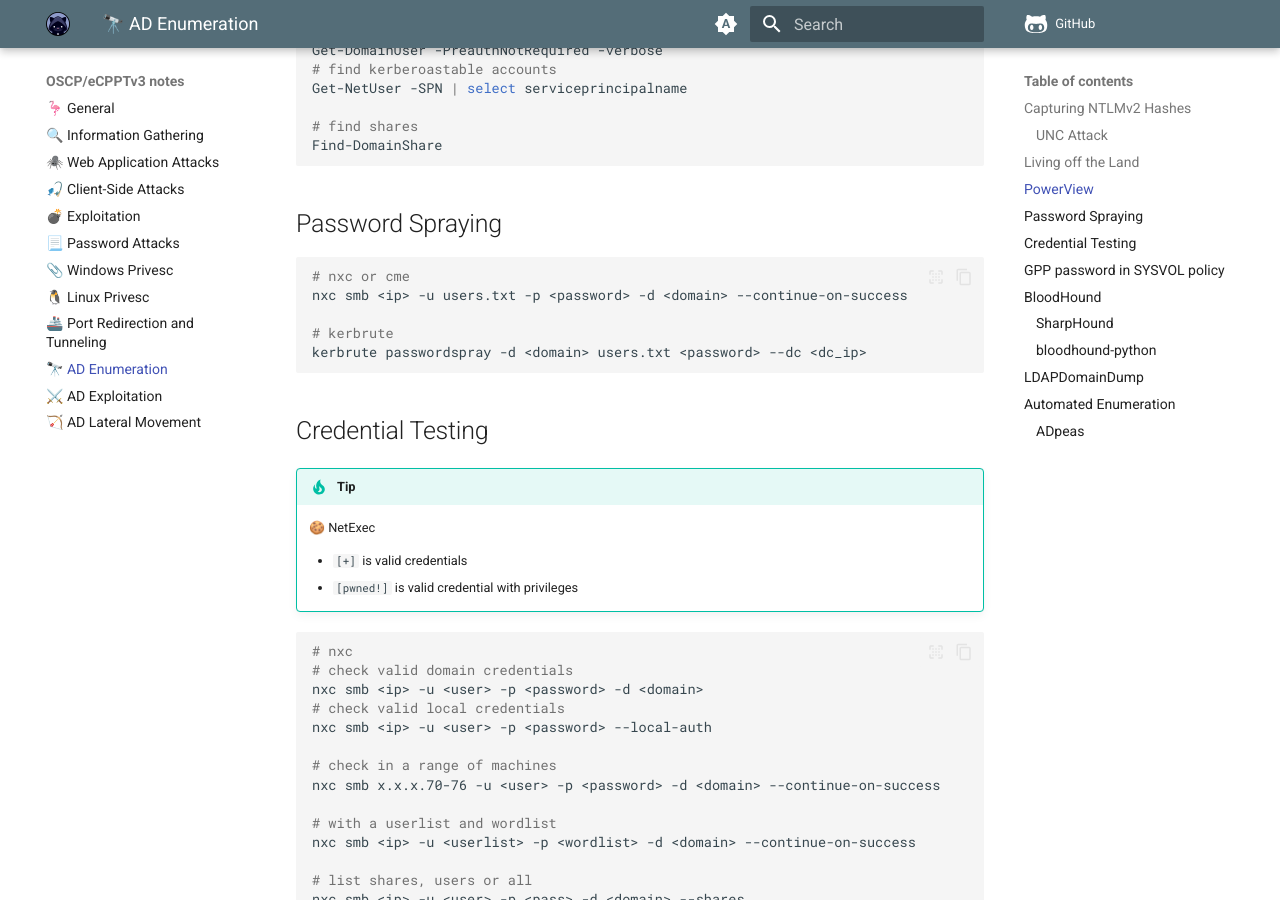
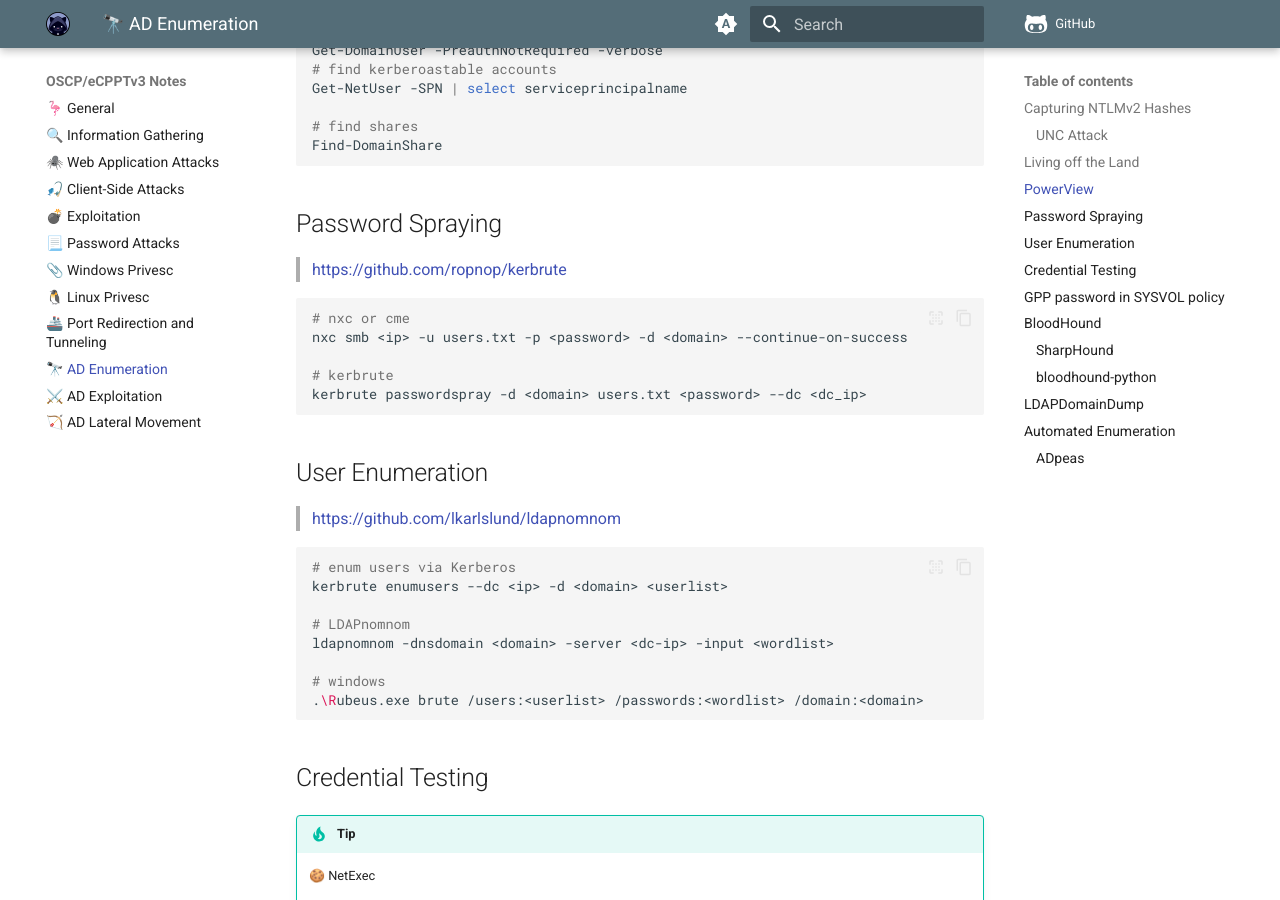
Before and after one commit to krovs/oscp-notes, an MkDocs documentation site: the page built from docs/18_ad_enum.md, in a window 1280 px wide and 900 px high, scrolled down 1741 px. Built offline with MkDocs 1.6.1 and Material for MkDocs 9.7.7, drawn with Linux system fonts in a browser that asks for light colours; comment, search, counter and statistics services are not loaded.

Commit message:
Add ldapnomnom and refactor

````diff
--- a/docs/18_ad_enum.md
+++ b/docs/18_ad_enum.md
@@ -92,12 +92,29 @@ Find-DomainShare
 
 ## Password Spraying
 
+> <https://github.com/ropnop/kerbrute>
+
 ```shell
 # nxc or cme
 nxc smb <ip> -u users.txt -p <password> -d <domain> --continue-on-success
 
 # kerbrute
 kerbrute passwordspray -d <domain> users.txt <password> --dc <dc_ip>
+```
+
+## User Enumeration
+
+> <https://github.com/lkarlslund/ldapnomnom>
+
+```shell
+# enum users via Kerberos
+kerbrute enumusers --dc <ip> -d <domain> <userlist>
+
+# LDAPnomnom
+ldapnomnom -dnsdomain <domain> -server <dc-ip> -input <wordlist>
+
+# windows
+.\Rubeus.exe brute /users:<userlist> /passwords:<wordlist> /domain:<domain>
 ```
 
 ## Credential Testing
--- a/mkdocs.yml
+++ b/mkdocs.yml
@@ -1,4 +1,4 @@
-site_name: OSCP/eCPPTv3 notes
+site_name: OSCP/eCPPTv3 Notes
 site_description: My OSCP and eCPPTv3 exam notes
 site_url: https://krovs.github.io/oscp-notes
 
````
Also changed, not shown: docs/10_info_gathering.md (+0 -10 lines).
